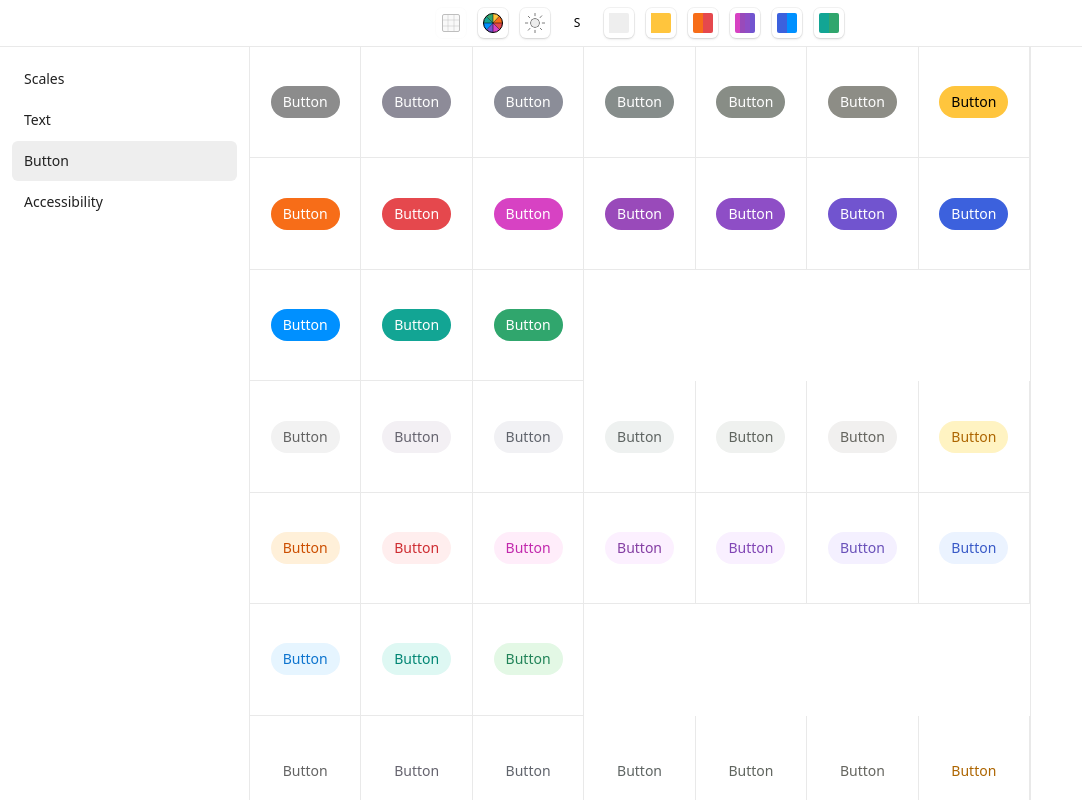
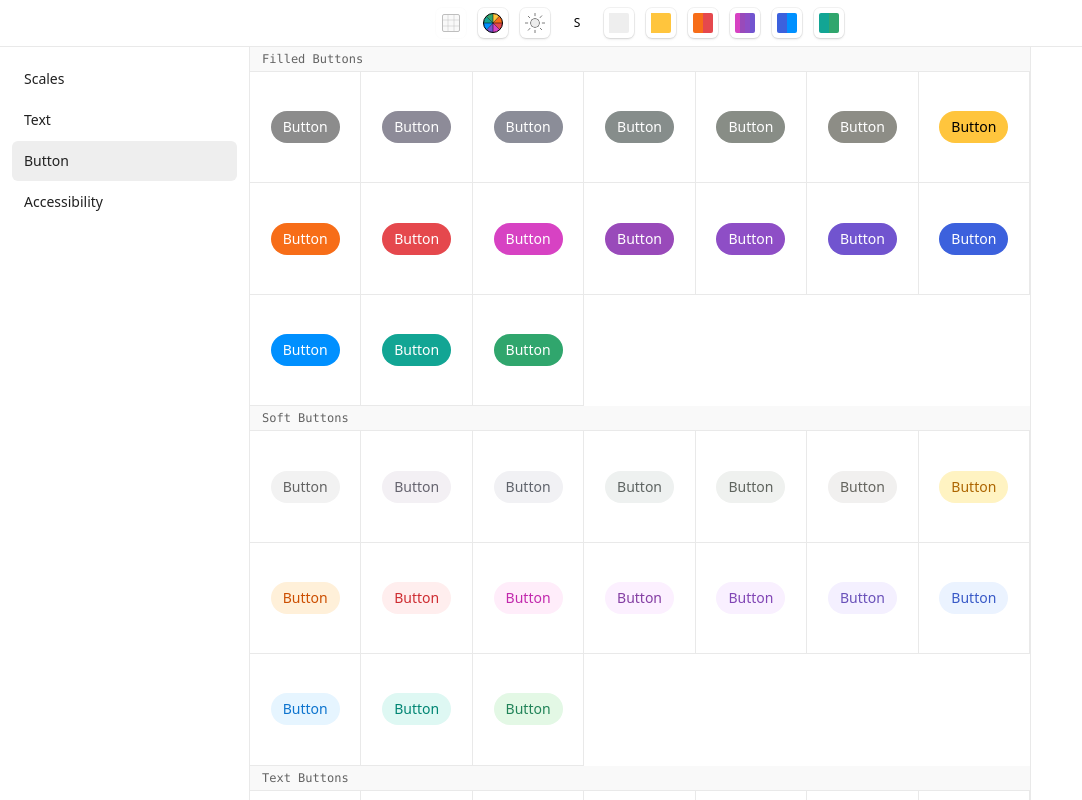
Before and after one commit to colmtuite/color-system, a Next.js app: page /button in a window 1280 px wide. Shown: the whole page, without its empty margins (0-1082 px from the left). Built offline with nearby package versions, Linux system fonts and the light colour scheme.

Commit message:
demo grid labels

```diff
--- a/src/app/button/page.tsx
+++ b/src/app/button/page.tsx
@@ -4,7 +4,7 @@ import DemoGrid from '../components/DemoGrid';
 export default function ButtonPage() {
   return (
     <div>
-      <DemoGrid columns={7} align="center" aspectRatio={1}>
+      <DemoGrid columns={7} align="center" aspectRatio={1} label="Filled Buttons">
         {COLOR_FAMILIES.map((family) => (
           <div
             key={family}
@@ -17,7 +17,7 @@ export default function ButtonPage() {
         ))}
       </DemoGrid>
 
-      <DemoGrid columns={7} align="center" aspectRatio={1}>
+      <DemoGrid columns={7} align="center" aspectRatio={1} label="Soft Buttons">
         {COLOR_FAMILIES.map((family) => (
           <div
             key={`soft-${family}`}
@@ -30,7 +30,7 @@ export default function ButtonPage() {
         ))}
       </DemoGrid>
 
-      <DemoGrid columns={7} align="center" aspectRatio={1}>
+      <DemoGrid columns={7} align="center" aspectRatio={1} label="Text Buttons">
         {COLOR_FAMILIES.map((family) => (
           <div
             key={`text-${family}`}
@@ -43,7 +43,7 @@ export default function ButtonPage() {
         ))}
       </DemoGrid>
 
-      <DemoGrid columns={7} align="center" aspectRatio={1}>
+      <DemoGrid columns={7} align="center" aspectRatio={1} label="Classic Buttons">
         {COLOR_FAMILIES.map((family) => (
           <div
             key={`classic-${family}`}
@@ -56,7 +56,7 @@ export default function ButtonPage() {
         ))}
       </DemoGrid>
 
-      <DemoGrid columns={7} align="center" aspectRatio={1}>
+      <DemoGrid columns={7} align="center" aspectRatio={1} label="Outlined Buttons">
         {COLOR_FAMILIES.map((family) => (
           <div
             key={`outlined-${family}`}
--- a/src/app/components/DemoGrid.tsx
+++ b/src/app/components/DemoGrid.tsx
@@ -5,11 +5,16 @@ interface DemoGridProps {
   aspectRatio?: number;
   align?: 'start' | 'center' | 'end';
   padding?: number;
+  label?: string;
   children: React.ReactNode;
 }
 
-export default function DemoGrid({ columns, aspectRatio, align = 'start', padding, children }: DemoGridProps) {
+export default function DemoGrid({ columns, aspectRatio, align = 'start', padding, label, children }: DemoGridProps) {
   return (
+    <div className="demo-grid-container">
+      {label && (
+        <h2 className="demo-grid-label">{label}</h2>
+      )}
       <div
         className="demo-grid"
         style={{
@@ -21,5 +26,6 @@ export default function DemoGrid({ columns, aspectRatio, align = 'start', paddin
       >
         {children}
       </div>
+    </div>
   );
 }
--- a/src/app/css/main.css
+++ b/src/app/css/main.css
@@ -78,6 +78,22 @@ html {
   margin-right: auto;
 }
 
+.demo-grid-label {
+  font-size: 12px;
+  color: var(--gray-t1);
+  font-family: test söhne mono, menlo, monaco, monospace;
+  margin: 0;
+  height: 24px;
+  display: flex;
+  align-items: center;
+  font-weight: 400;
+  background-color: var(--gray-s2);
+  user-select: none;
+  line-height: 1;
+  border-bottom: .5px solid var(--gray-o1);
+  padding-left: 12px;
+}
+
 .f-g {
   filter: grayscale(1);
 }
--- a/src/app/text/page.tsx
+++ b/src/app/text/page.tsx
@@ -4,7 +4,7 @@ import DemoGrid from '../components/DemoGrid';
 export default function TextPage() {
   return (
     <div>
-      <DemoGrid columns={2} padding={32}>
+      <DemoGrid columns={2} padding={32} label="Primary Text Colors">
         {COLOR_FAMILIES.map((family) => (
           <div
             key={family}
@@ -16,7 +16,7 @@ export default function TextPage() {
         ))}
       </DemoGrid>
 
-      <DemoGrid columns={2} padding={32}>
+      <DemoGrid columns={2} padding={32} label="Secondary Text Colors">
         {COLOR_FAMILIES.map((family) => (
           <div
             key={`t2-${family}`}
```
Lines whose indentation alone changed are shown as unchanged.
